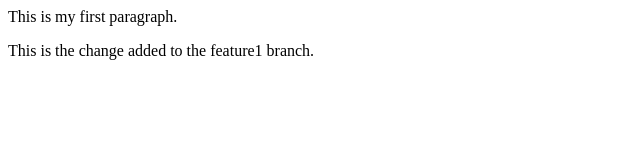
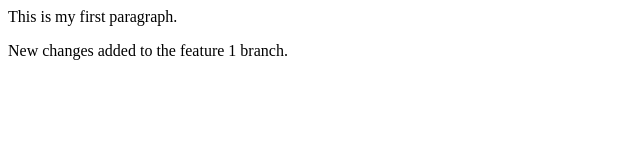
Before and after one commit to priyavrat8065/delete-me, a plain HTML site: page index.html in a window 1280 px wide. Shown: the full height of the page, 0-640 px from the left. Drawn offline with Linux system fonts and the light colour scheme.

Commit message:
new update

```diff
--- a/index.html
+++ b/index.html
@@ -1,2 +1,2 @@
 <p>This is my first paragraph.</p>
-<p>This is the change added to the feature1 branch.</p>
+<p>New changes added to the feature 1 branch.</p>
```
